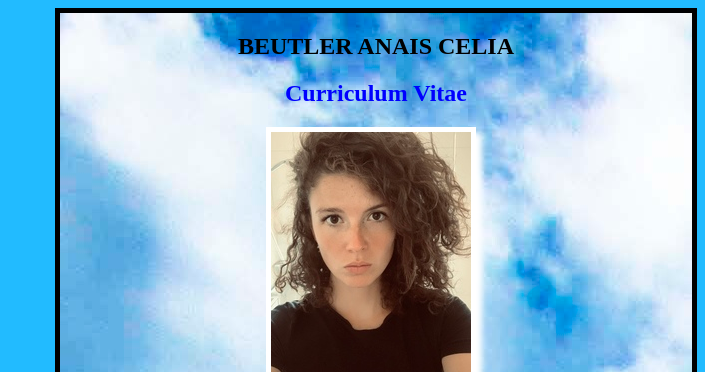
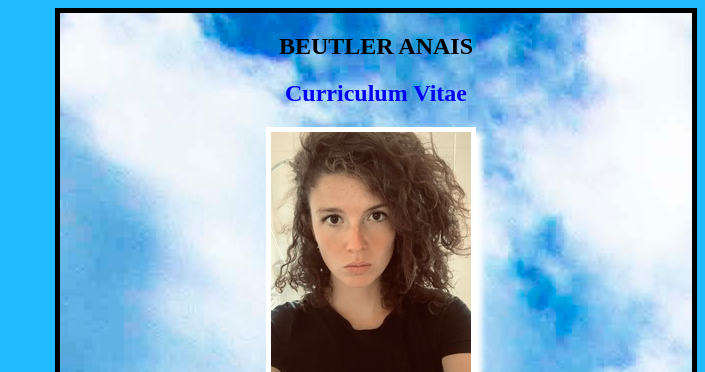
Before and after one commit to Sacha-340/CV2, a plain HTML site: page index.html in a window 1280 px wide. Shown: the top 372 px of the page, without its empty margins (575-1280 px from the left). Drawn offline with Linux system fonts and the light colour scheme.

Commit message:
4nd commit

```diff
--- a/index.html
+++ b/index.html
@@ -9,7 +9,7 @@
 <body>
 <section>
 <p>
-<h1> BEUTLER ANAIS CELIA</h1>
+<h1> BEUTLER ANAIS </h1>
 <h2> Curriculum Vitae</h2>
 <a href="AB.jpeg" /> <img src="AB_mini.jpg" alt = "photo de cv" title = "photo humain pour CV"><a/><img/>
 <p/>
```
